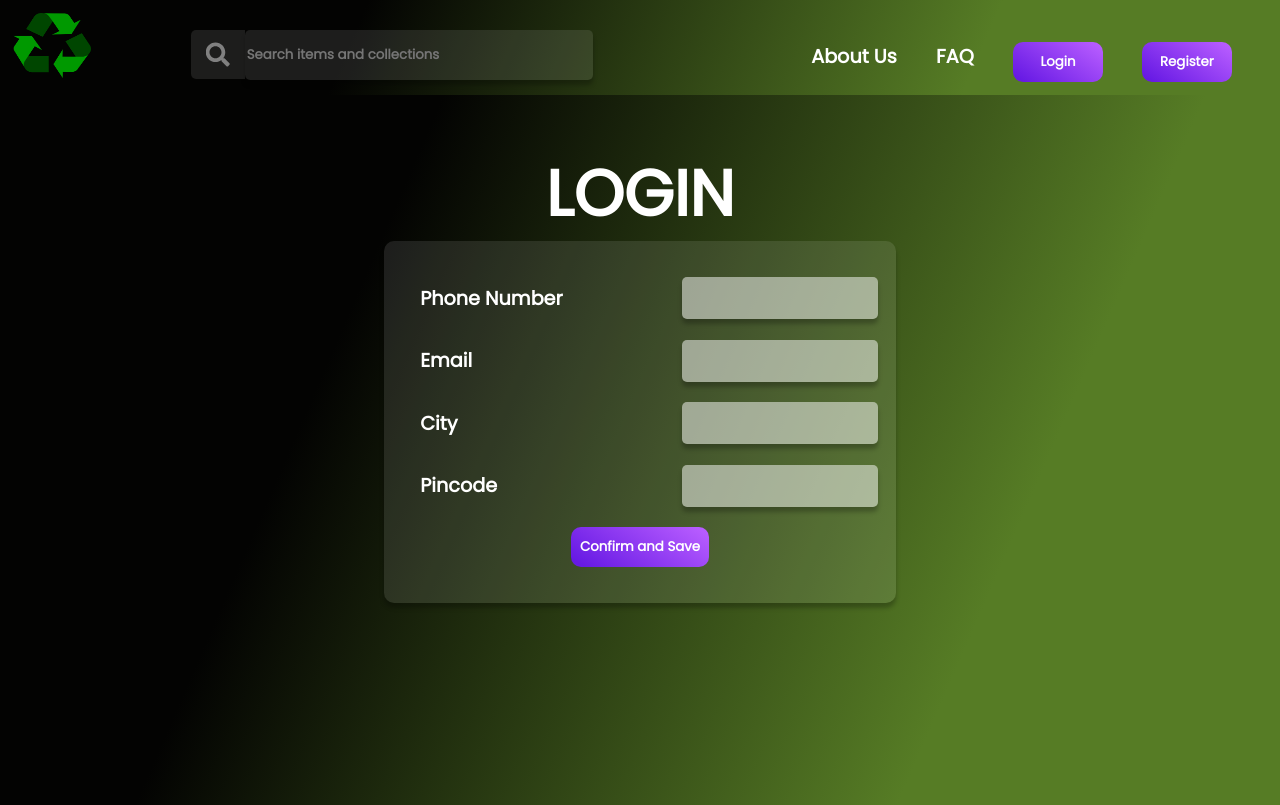
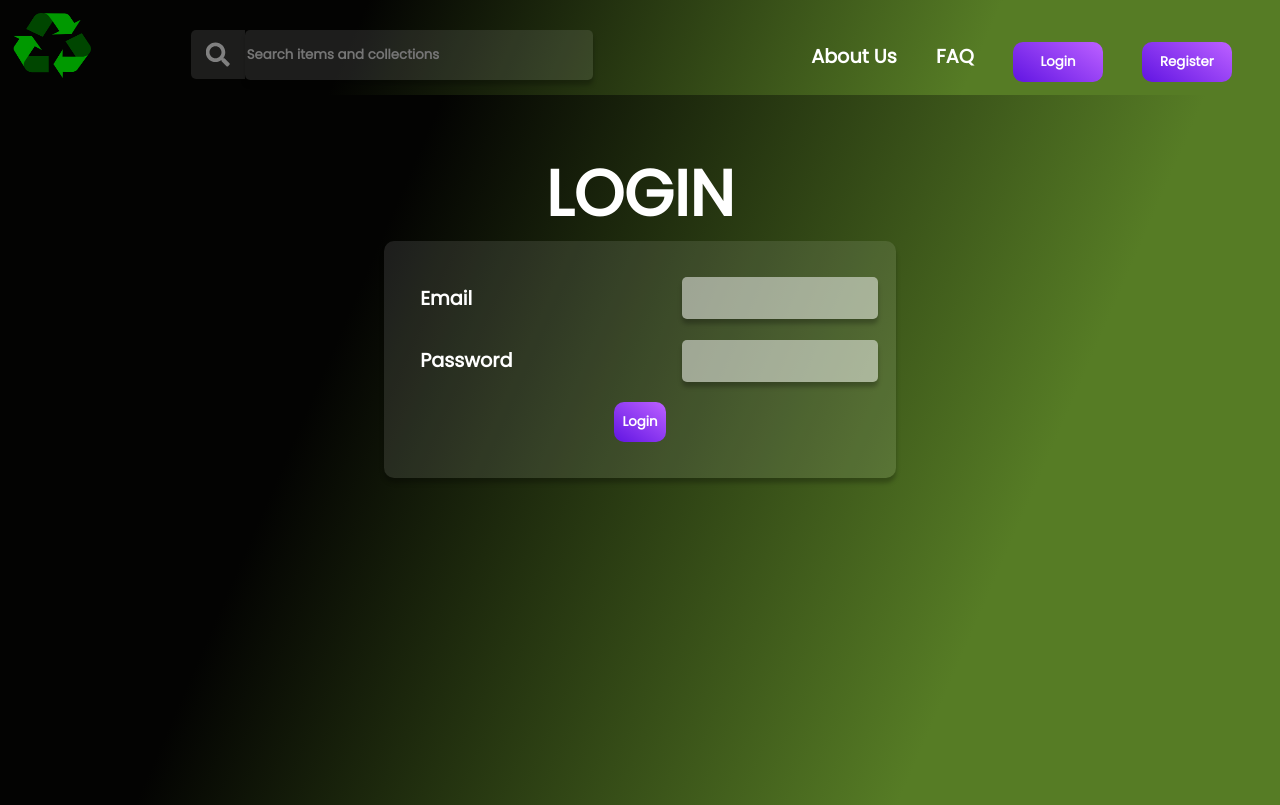
Before and after one commit to VISHALKUMAR06/IWP_Scrapify, a React (Create React App) app: page /login in a window 1280 px wide. Built offline with nearby package versions, Linux system fonts and the light colour scheme.

Commit message:
Update Login.js

```diff
--- a/src/Login/Login.js
+++ b/src/Login/Login.js
@@ -11,24 +11,18 @@ export default function Login() {
             <div className='form'>
               <center>
                 <table>
-                <tr>
-                  <td>Phone Number</td>
-                  <td><input type="text" /></td>
-                </tr>
+
                 <tr>
                   <td>Email</td>
                   <td><input type="text" /></td>
                 </tr>
+
                 <tr>
-                  <td>City</td>
-                  <td><input type="text" /></td>
+                  <td>Password</td>
+                  <td><input type="password" /></td>
                 </tr>
                 <tr>
-                  <td>Pincode</td>
-                  <td><input type="text" /></td>
-                </tr>
-                <tr>
-                  <td colSpan={2}><center><button className='btn'>Confirm and Save</button></center></td>
+                  <td colSpan={2}><center><button className='btn'>Login</button></center></td>
                 </tr>
                 </table>
               </center>
```
